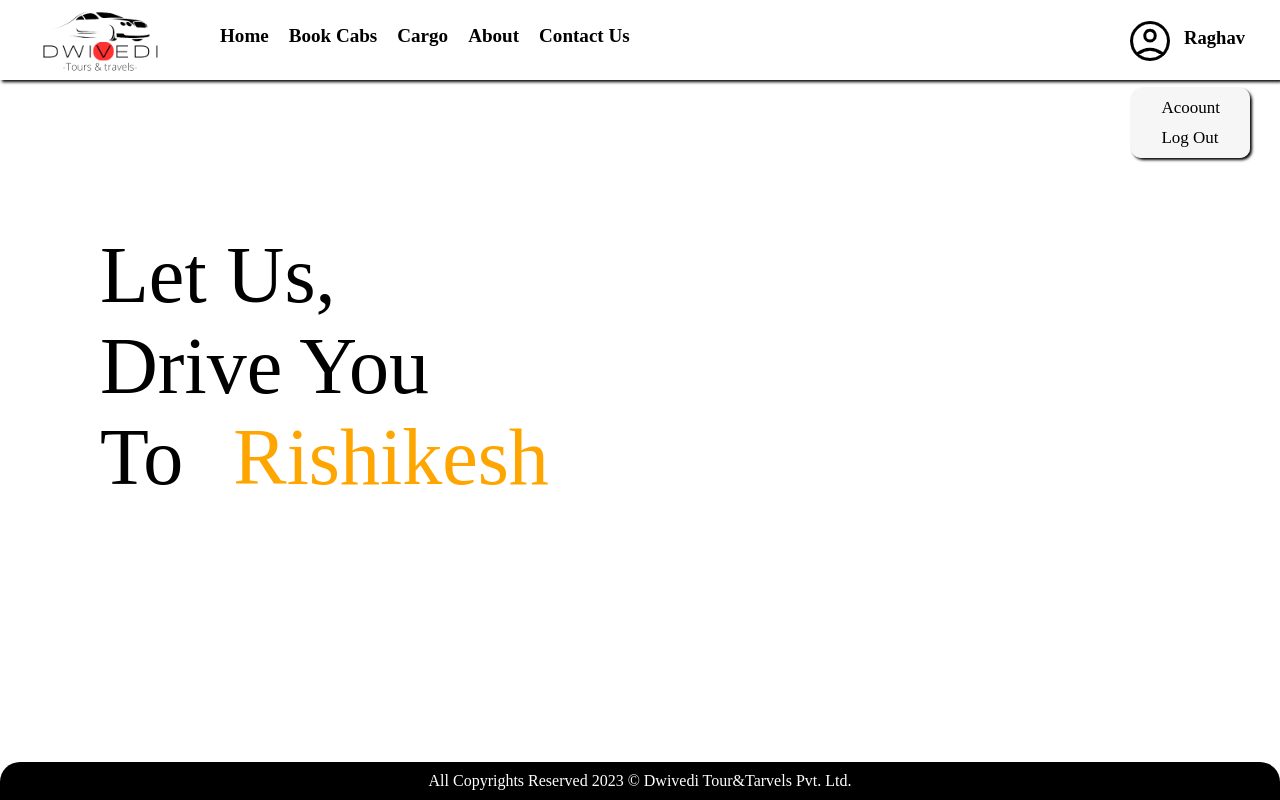
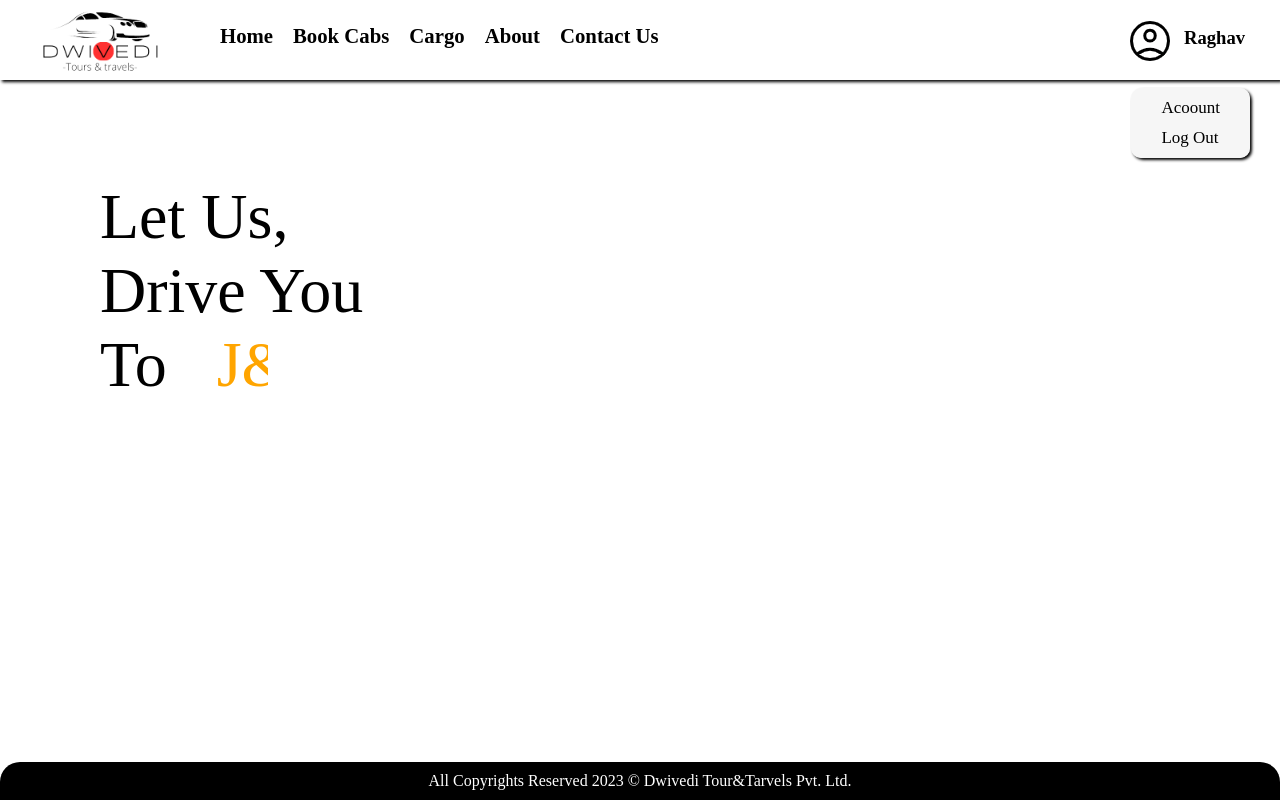
Before and after one commit to vimal20002/Dwivedi_tour-travels, a React (Create React App) app: page / in a window 1280 px wide. Both pictures are taken after a click on the picture 1150 px from the left and 41 px from the top of the page. Built offline with nearby package versions, Linux system fonts and the light colour scheme; a web font is replaced by a local one.

Commit message:
effect init

```diff
--- a/src/components/Effect.jsx
+++ b/src/components/Effect.jsx
@@ -14,8 +14,8 @@ const Effect = () => {
                                 <span>Haridwar</span>
                                 <span>Kasol</span>
                                 <span>Manali</span>
-                                <span>Rishikesh</span>
-                                <span>Amritsar</span>
+                                <span>J&K</span>
+                                <span>Shimla</span>
                             </span>
                     </h1>
                     <p> </p>
--- a/src/components/effect.css
+++ b/src/components/effect.css
@@ -2,13 +2,13 @@
 
 
 .top{
-    position: relative;
+    position: absolute;
     margin-left: 100px;
-    margin-top: 150px;
+    margin-top: 100px;
 }
 
 .top h1 {
-    font-size: 5rem;
+    font-size: 4rem;
     font-weight: 300;
     font-family: 'PT Mono';
 }
@@ -46,7 +46,6 @@ a:focus {
 	color: #555;
     visibility: hidden;
     border-right: 4px solid transparent;
-    max-width: 32rem; /* width of widest string */
 }
 
 /* steps is number of chars-1 */
--- a/src/components/navbar.css
+++ b/src/components/navbar.css
@@ -43,7 +43,7 @@
 }
 .btn{
     margin-top: 25px;
-    font-size: 23px;
+    font-size: 25px;
     font-family: 'Tilt Neon', cursive;
 }
 .right-op{
```
